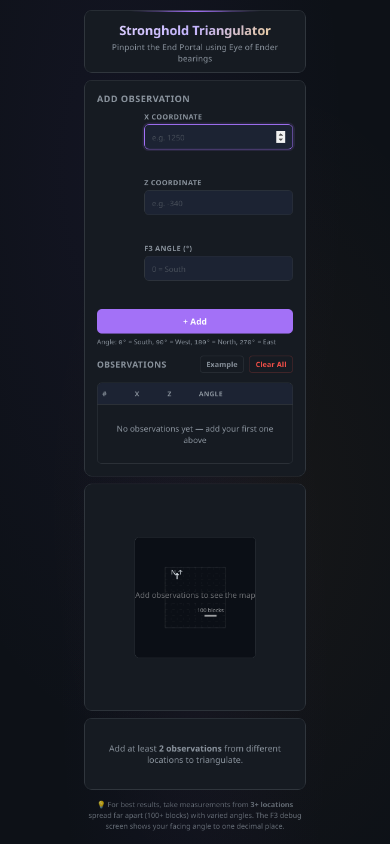
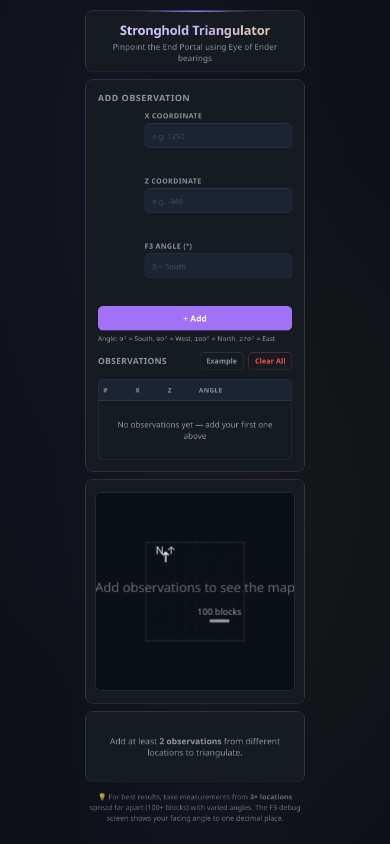
Before and after one commit to MrmysteryV/Minecraft-Stronghold-Triangulator, a plain HTML site: page index.html in a window 390 px wide. Drawn offline with Linux system fonts and the light colour scheme.

Commit message:
Enhance viewport fit and scaling logic
Refactor viewport handling to improve layout scaling and responsiveness. Added comments for clarity on viewport fit measurements and app scaling adjustments.

```diff
--- a/index.html
+++ b/index.html
@@ -42,9 +42,15 @@
             background: var(--bg);
             color: var(--text);
             font-family: var(--font);
-            width: 100%;
-            height: 100vh;
-            height: 100dvh;
+            /* Pin the page to the browser's real layout viewport. Unlike 100dvh,
+               fixed inset sizing is correct on the very first frame in browsers
+               that restore a window at a non-default zoom level. */
+            position: fixed;
+            inset: 0;
+            width: auto;
+            height: auto;
+            min-width: 0;
+            min-height: 0;
             overflow: hidden;
             display: flex;
             justify-content: center;
@@ -63,9 +69,20 @@
             display: flex;
             flex-direction: column;
             gap: 20px;
-            transform: scale(var(--app-scale, 1));
+            /* A conservative first-paint fallback for short desktop windows.
+               JavaScript replaces this with the exact fitted value immediately. */
+            --app-scale: 1;
+            transform: scale(var(--app-scale));
             transform-origin: top center;
             will-change: transform;
+        }
+
+        @media (max-height: 950px) and (min-width: 801px) {
+            .app-container { --app-scale: 0.9; }
+        }
+
+        @media (max-height: 850px) and (min-width: 801px) {
+            .app-container { --app-scale: 0.82; }
         }
 
         .header {
@@ -335,7 +352,9 @@
         canvas {
             border-radius: var(--radius-sm);
             display: block;
+            width: 500px;
             max-width: 100%;
+            aspect-ratio: 1 / 1;
             height: auto;
             background: #0b0f16;
             border: 1px solid var(--border);
@@ -612,34 +631,110 @@
             }
 
             let fitFrame = null;
+            let fitVerificationFrame = null;
+            let fitTimer = null;
+
+            function getViewportFitMeasurements() {
+                const bodyStyle = getComputedStyle(document.body);
+                const horizontalPadding = parseFloat(bodyStyle.paddingLeft) + parseFloat(bodyStyle.paddingRight);
+                const verticalPadding = parseFloat(bodyStyle.paddingTop) + parseFloat(bodyStyle.paddingBottom);
+
+                // Some browsers initially restore visualViewport with the wrong
+                // height until a resize/fullscreen event. Taking the smallest
+                // positive value prevents that stale, oversized reading from
+                // allowing the app to extend below the visible window.
+                const widthCandidates = [
+                    window.innerWidth,
+                    document.documentElement.clientWidth,
+                    document.body.clientWidth,
+                    window.visualViewport && window.visualViewport.width
+                ].filter(value => Number.isFinite(value) && value > 0);
+
+                const heightCandidates = [
+                    window.innerHeight,
+                    document.documentElement.clientHeight,
+                    document.body.clientHeight,
+                    window.visualViewport && window.visualViewport.height
+                ].filter(value => Number.isFinite(value) && value > 0);
+
+                const viewportWidth = Math.min(...widthCandidates);
+                const viewportHeight = Math.min(...heightCandidates);
+
+                // Leave a small buffer for fractional browser zoom and rounding.
+                return {
+                    availableWidth: Math.max(1, Math.floor(viewportWidth - horizontalPadding - 8)),
+                    availableHeight: Math.max(1, Math.floor(viewportHeight - verticalPadding - 8))
+                };
+            }
+
+            function setAppScale(scale) {
+                appContainer.style.setProperty('--app-scale', Math.max(0.1, Math.min(1, scale)).toFixed(5));
+                // Force the transform to be reflected in the following rectangle.
+                void appContainer.getBoundingClientRect();
+            }
+
+            function verifyViewportFit(scale, availableWidth, availableHeight) {
+                let fittedScale = scale;
+
+                // Check the rendered rectangle rather than trusting only the
+                // natural-size calculation. This catches browser zoom rounding,
+                // late font metrics and initially stale viewport information.
+                for (let pass = 0; pass < 4; pass++) {
+                    setAppScale(fittedScale);
+                    const rect = appContainer.getBoundingClientRect();
+                    const widthRatio = availableWidth / Math.max(1, rect.width);
+                    const heightRatio = availableHeight / Math.max(1, rect.height);
+                    const correction = Math.min(1, widthRatio, heightRatio);
+
+                    if (correction >= 0.998) break;
+                    fittedScale *= correction * 0.995;
+                }
+
+                setAppScale(fittedScale);
+                return fittedScale;
+            }
+
+            function fitViewportNow() {
+                if (!appContainer || !appContainer.isConnected) return;
+
+                // Measure at natural size.
+                setAppScale(1);
+
+                const naturalWidth = Math.max(1, appContainer.scrollWidth, appContainer.offsetWidth);
+                const naturalHeight = Math.max(1, appContainer.scrollHeight, appContainer.offsetHeight);
+                const { availableWidth, availableHeight } = getViewportFitMeasurements();
+                let scale = Math.min(1, availableWidth / naturalWidth, availableHeight / naturalHeight);
+
+                scale = verifyViewportFit(scale, availableWidth, availableHeight);
+                drawCanvas();
+
+                // Canvas redraws and font rasterization should not affect layout,
+                // but verify once more so the page can never finish below the fold.
+                verifyViewportFit(scale, availableWidth, availableHeight);
+            }
 
             function scheduleViewportFit() {
                 if (fitFrame !== null) cancelAnimationFrame(fitFrame);
+                if (fitVerificationFrame !== null) cancelAnimationFrame(fitVerificationFrame);
+                if (fitTimer !== null) clearTimeout(fitTimer);
 
                 fitFrame = requestAnimationFrame(() => {
                     fitFrame = null;
+                    fitViewportNow();
 
-                    // Measure the app at its natural size, then shrink only if needed.
-                    appContainer.style.setProperty('--app-scale', '1');
+                    fitVerificationFrame = requestAnimationFrame(() => {
+                        fitVerificationFrame = null;
+                        fitViewportNow();
+                    });
+                });
 
-                    const bodyStyle = getComputedStyle(document.body);
-                    const horizontalPadding = parseFloat(bodyStyle.paddingLeft) + parseFloat(bodyStyle.paddingRight);
-                    const verticalPadding = parseFloat(bodyStyle.paddingTop) + parseFloat(bodyStyle.paddingBottom);
-                    const availableWidth = Math.max(1, window.innerWidth - horizontalPadding);
-                    const availableHeight = Math.max(1, window.innerHeight - verticalPadding);
-                    const naturalWidth = Math.max(1, appContainer.scrollWidth);
-                    const naturalHeight = Math.max(1, appContainer.scrollHeight);
-                    const scale = Math.min(
-                        1,
-                        availableWidth / naturalWidth,
-                        availableHeight / naturalHeight
-                    );
-
-                    appContainer.style.setProperty('--app-scale', scale.toFixed(4));
-
-                    // Redraw after fitting so the canvas remains sharp and aligned.
-                    drawCanvas();
-                });
+                // Some browsers finalize the visual viewport after the first paint.
+                // This timer does not rely on animation frames, so it also handles
+                // local-file startup and restored/background tabs reliably.
+                fitTimer = setTimeout(() => {
+                    fitTimer = null;
+                    fitViewportNow();
+                }, 120);
             }
 
             function clearValidationErrors() {
@@ -1192,16 +1287,41 @@
                 updateAll();
             });
 
-            // Resize handling
+            // Refit for browser resizes and any content-size changes.
             let resizeTimeout;
             window.addEventListener('resize', () => {
                 clearTimeout(resizeTimeout);
-                resizeTimeout = setTimeout(scheduleViewportFit, 150);
+                resizeTimeout = setTimeout(scheduleViewportFit, 100);
+            });
+            window.addEventListener('orientationchange', scheduleViewportFit);
+
+            if ('ResizeObserver' in window) {
+                const appResizeObserver = new ResizeObserver(() => scheduleViewportFit());
+                appResizeObserver.observe(appContainer);
+            }
+
+            window.addEventListener('load', fitViewportNow, { once: true });
+            window.addEventListener('pageshow', fitViewportNow);
+            document.addEventListener('visibilitychange', () => {
+                if (!document.hidden) fitViewportNow();
             });
 
-            // Initial render
-            updateAll();
-            inputX.focus();
+            if (window.visualViewport) {
+                window.visualViewport.addEventListener('resize', scheduleViewportFit);
+                window.visualViewport.addEventListener('scroll', scheduleViewportFit);
+            }
+
+            if (document.fonts && document.fonts.ready) {
+                document.fonts.ready.then(fitViewportNow);
+            }
+
+            // Initial render. Fit synchronously, then re-check while the browser
+            // finishes restoring its viewport and zoom state.
+            updateTable();
+            updateResults();
+            drawCanvas();
+            fitViewportNow();
+            [0, 50, 150, 350, 750, 1500].forEach(delay => setTimeout(fitViewportNow, delay));
         })();
     </script>
 </body>
```
